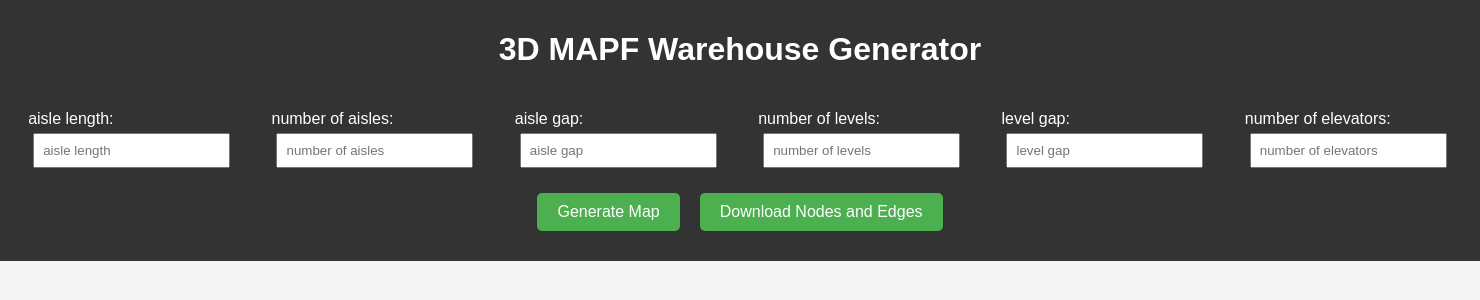
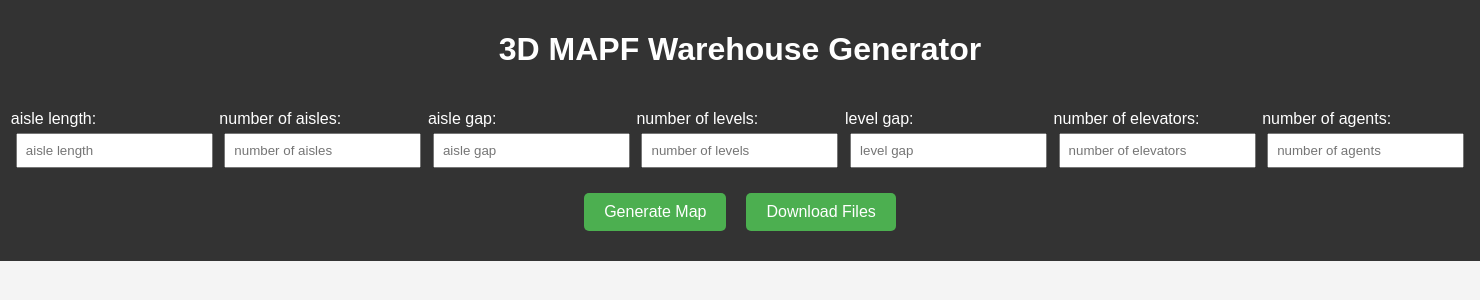
Before and after one commit to pwang649/3D_MAPF, a Django app: page /generate_map/ in a window 1480 px wide. Shown: the top 300 px of the page. Run offline with Django 4.2, Linux system fonts and the light colour scheme.

Commit message:
add download start goal locations

```diff
--- a/mapf/core/views.py
+++ b/mapf/core/views.py
@@ -13,7 +13,7 @@ def index(request):
     return default(request)
 
 def generate_map(request):
-    global nodes, edges, input1, input2, input3, input4, input5, input6
+    global nodes, edges, input1, input2, input3, input4, input5, input6, input7, startGoal
     if request.method == 'POST':
         input1 = int(request.POST.get('input1'))
         input2 = int(request.POST.get('input2'))
@@ -21,8 +21,9 @@ def generate_map(request):
         input4 = int(request.POST.get('input4'))
         input5 = int(request.POST.get('input5'))
         input6 = int(request.POST.get('input6'))
+        input7 = int(request.POST.get('input7'))
 
-        nodes, edges = create3D(input1, input2, input3, input4, input5, input6)
+        nodes, edges, startGoal = create3D(input1, input2, input3, input4, input5, input6, input7)
         html = visualize(nodes, edges)
         context = {
             "map": html,
@@ -32,6 +33,7 @@ def generate_map(request):
             "input4": input4,
             "input5": input5,
             "input6": input6,
+            "input7": input7,
         }
 
         return render(request, "index.html", context)
@@ -39,14 +41,15 @@ def generate_map(request):
     return render(request, 'index.html')
 
 def default(request):
-    global nodes, edges, input1, input2, input3, input4, input5, input6
+    global nodes, edges, input1, input2, input3, input4, input5, input6, input7, startGoal
     input1 = 50
     input2 = 10
     input3 = 5
     input4 = 10
     input5 = 5
     input6 = 2
-    nodes, edges = create3D(50, 10, 5, 10, 5, 2)
+    input7 = 50
+    nodes, edges, startGoal = create3D(input1, input2, input3, input4, input5, input6, input7)
     html = visualize(nodes, edges)
     context = {
         "map": html,
@@ -56,17 +59,20 @@ def default(request):
         "input4": input4,
         "input5": input5,
         "input6": input6,
+        "input7": input7,
     }
     return render(request, "index.html", context)
 
 def download(request):
-    global nodes, edges, input1, input2, input3, input4, input5, input6
+    global nodes, edges, input1, input2, input3, input4, input5, input6, startGoal
     file_name_nodes = '{}_{}_{}_{}_{}_{}_Nodes.csv'.format(input1, input2, input3, input4, input5, input6)
     file_name_edges = '{}_{}_{}_{}_{}_{}_Edges.csv'.format(input1, input2, input3, input4, input5, input6)
+    file_name_start_goal = '{}_{}_{}_{}_{}_{}_StartGoalLocations.csv'.format(input1, input2, input3, input4, input5, input6)
     zip_buffer = BytesIO()
     with zipfile.ZipFile(zip_buffer, 'a', zipfile.ZIP_DEFLATED, False) as zip_file:
         zip_file.writestr(file_name_nodes, nodes.to_csv(index=False))
         zip_file.writestr(file_name_edges, edges.to_csv(index=False))
+        zip_file.writestr(file_name_start_goal, startGoal.to_csv(index=False))
 
     zip_name = "nodes_and_edges.zip"
 
--- a/mapf/templates/index.html
+++ b/mapf/templates/index.html
@@ -91,10 +91,14 @@
                 <label for="input6">number of elevators:</label>
                 <input type="number" id="input6" name="input6" value="{{input6}}" placeholder="number of elevators" step="1" min="1">
             </div>
+            <div>
+                <label for="input7">number of agents:</label>
+                <input type="number" id="input7" name="input7" value="{{input7}}" placeholder="number of agents" step="1" min="1">
+            </div>
         </nav>
             <div class="buttons">
             <button type="submit">Generate Map</button>
-            <a href="{% url 'download' %}" download><button type="button">Download Nodes and Edges</button></a>
+            <a href="{% url 'download' %}" download><button type="button">Download Files</button></a>
             </div>
 
     </form>
```
Also changed, not shown: mapf/core/createWarehouse3D.py (+8 -2 lines).
